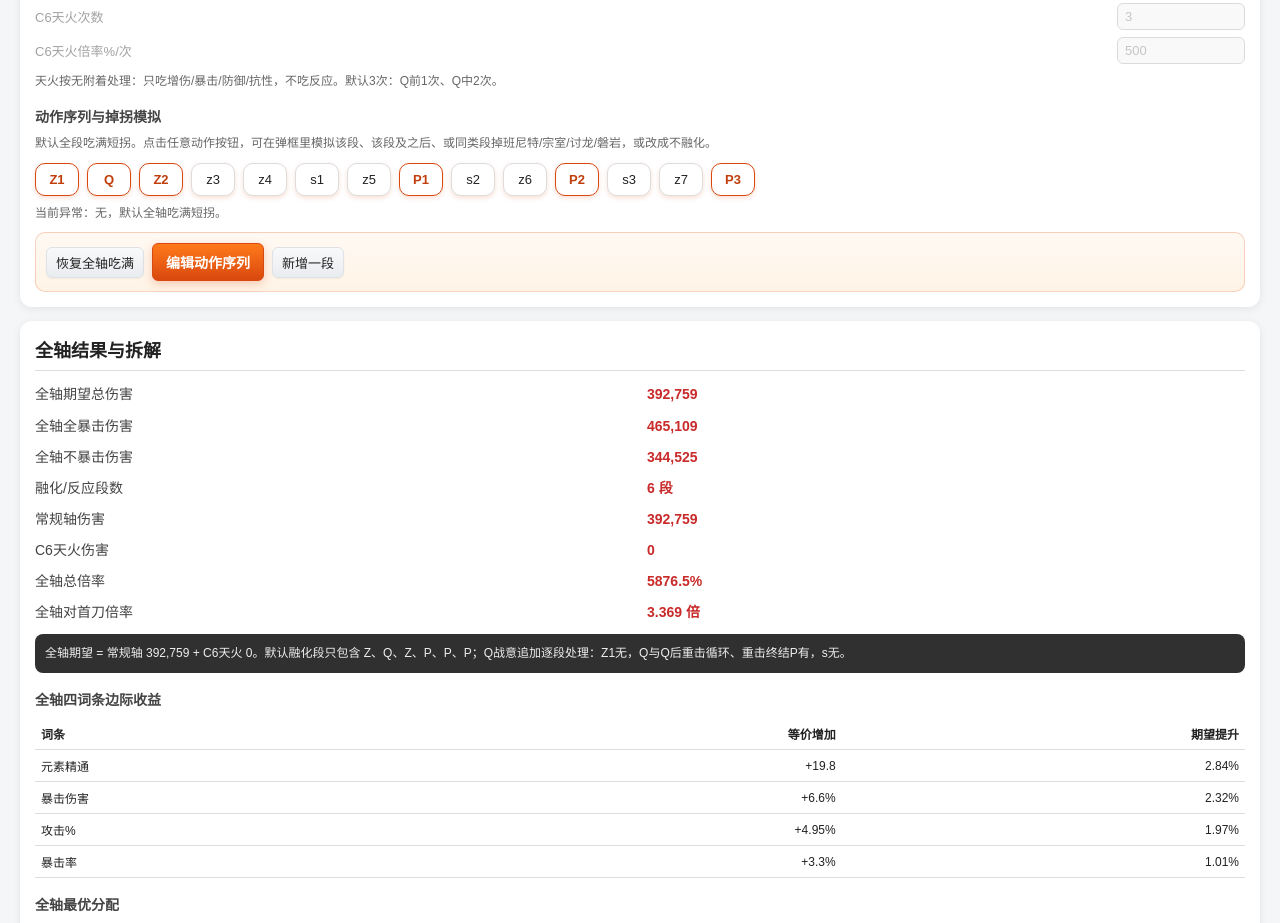
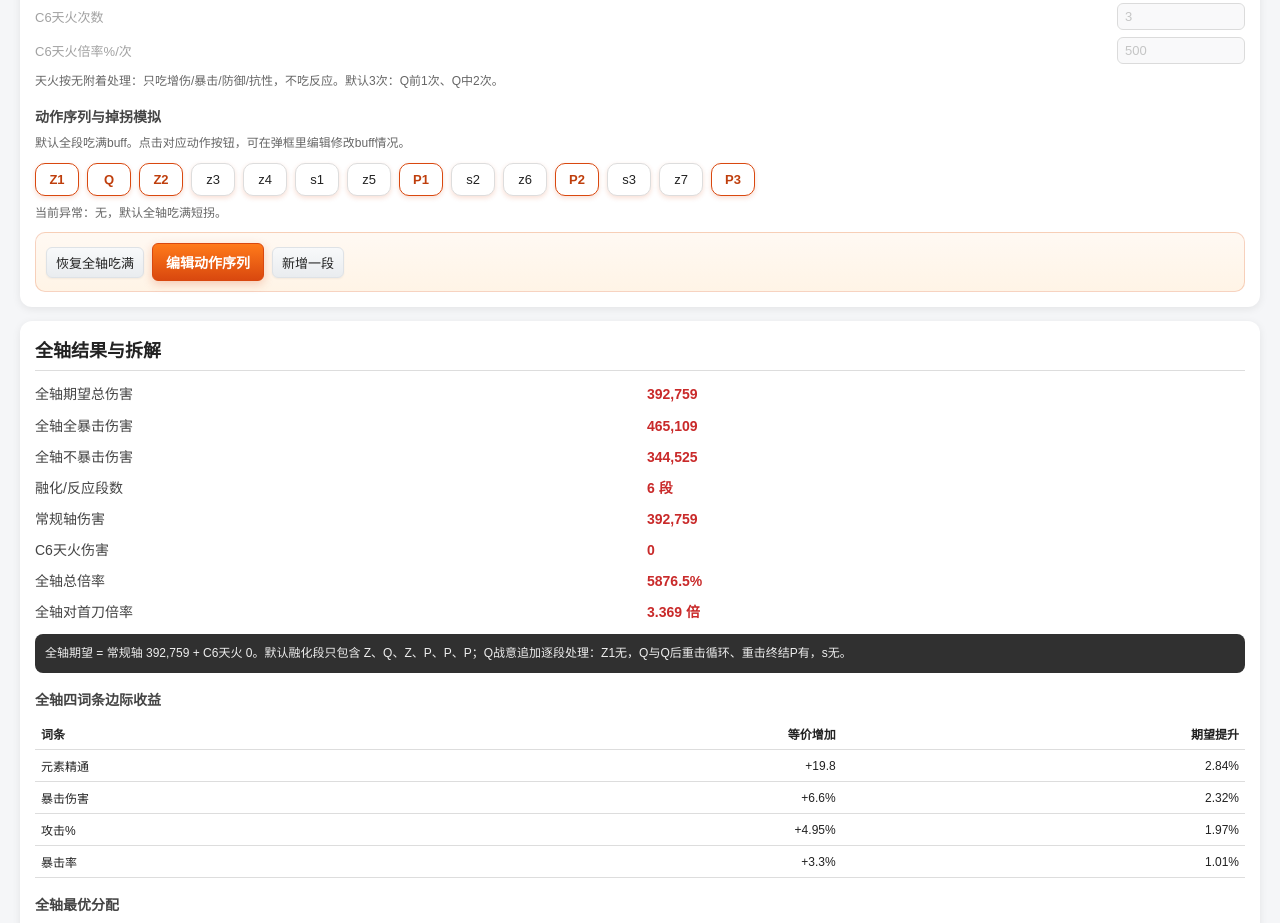
Before and after one commit to zip04/mwk-first-hit-calc, a plain HTML site: page index.html in a window 1280 px wide. Shown: the part 3092-4015 px from the top of the page. Drawn offline with Linux system fonts and the light colour scheme.

Commit message:
Update index.html

```diff
--- a/index.html
+++ b/index.html
@@ -717,7 +717,7 @@
 
       <h3>动作序列与掉拐模拟</h3>
       <div class="note">
-        默认全段吃满短拐。点击任意动作按钮，可在弹框里模拟该段、该段及之后、或同类段掉班尼特/宗室/讨龙/磐岩，或改成不融化。
+        默认全段吃满buff。点击对应动作按钮，可在弹框里编辑修改buff情况。
       </div>
       <div id="axisButtons" class="axis-button-panel"></div>
       <div class="note" id="axisExceptionSummary">当前异常：无，默认全轴吃满短拐。</div>
```
